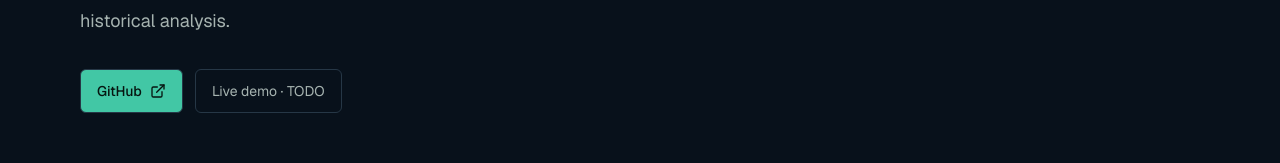
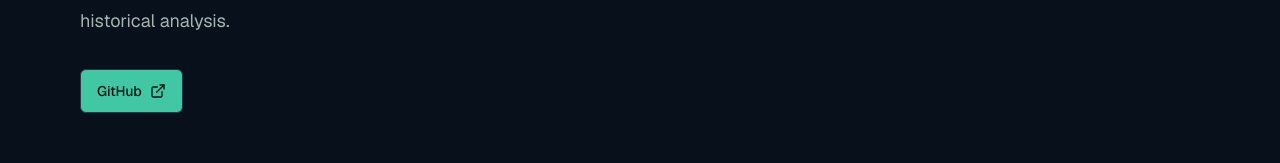
Before and after one commit to vmanam1/personal-portfolio, a Next.js app: page /projects/arizona-power-outage-archive in a window 1280 px wide. Shown: the part 428-591 px from the top of the page. Built offline with nearby package versions, Linux system fonts and the light colour scheme; no server answers.

Commit message:
feat(projects): remove Live demo TODO placeholder from projects without a demo URL

```diff
--- a/app/projects/[slug]/page.tsx
+++ b/app/projects/[slug]/page.tsx
@@ -94,11 +94,7 @@ export default async function ProjectPage({ params }: ProjectPageProps) {
                   <span className="sr-only">(opens in a new tab)</span>
                 </a>
               </Button>
-            ) : (
-              <span className="inline-flex min-h-11 items-center rounded-[var(--radius-sm)] border border-border px-4 text-sm text-muted-foreground">
-                Live demo · TODO
-              </span>
-            )}
+            ) : null}
           </div>
         </div>
       </header>
```
